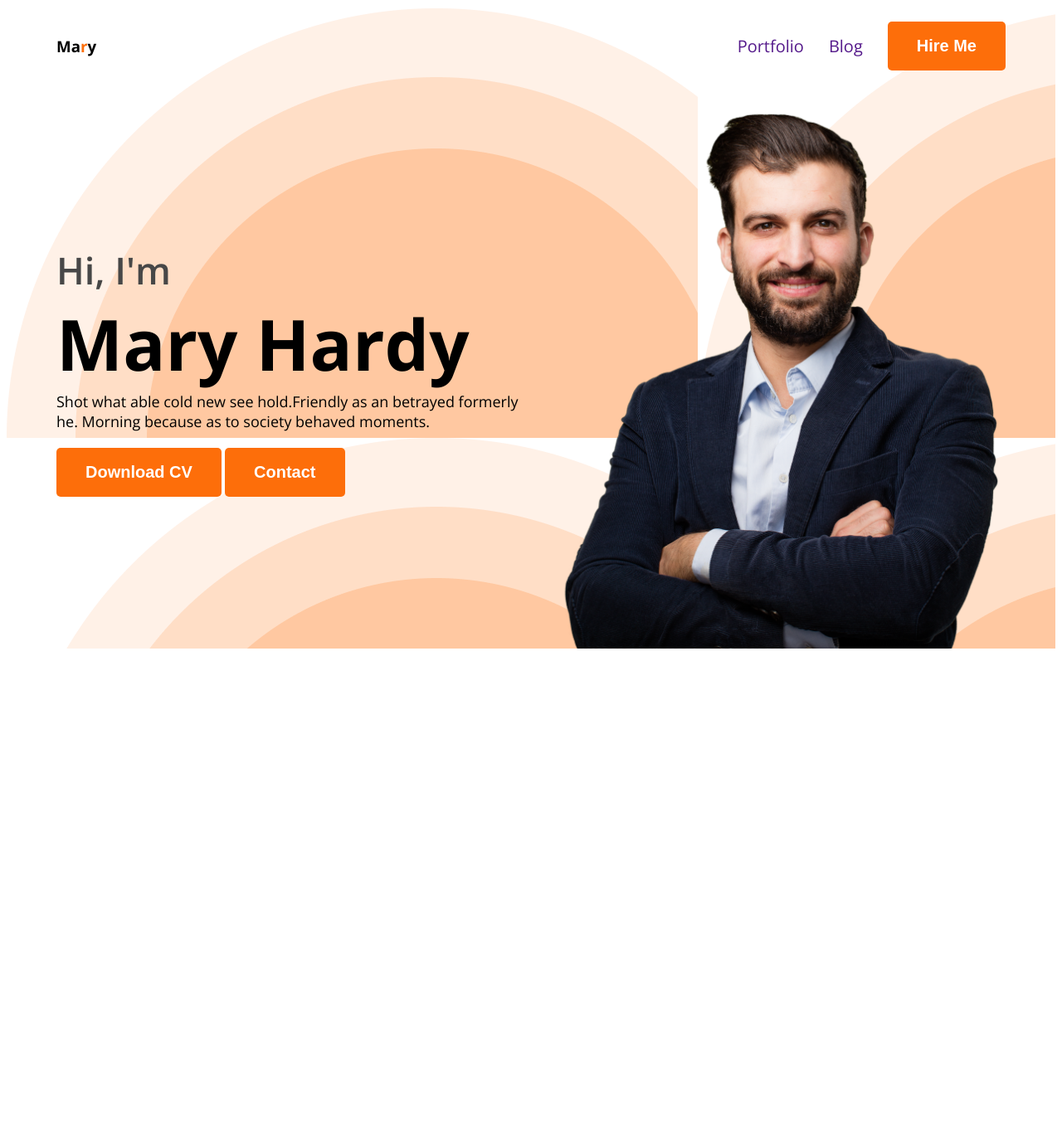
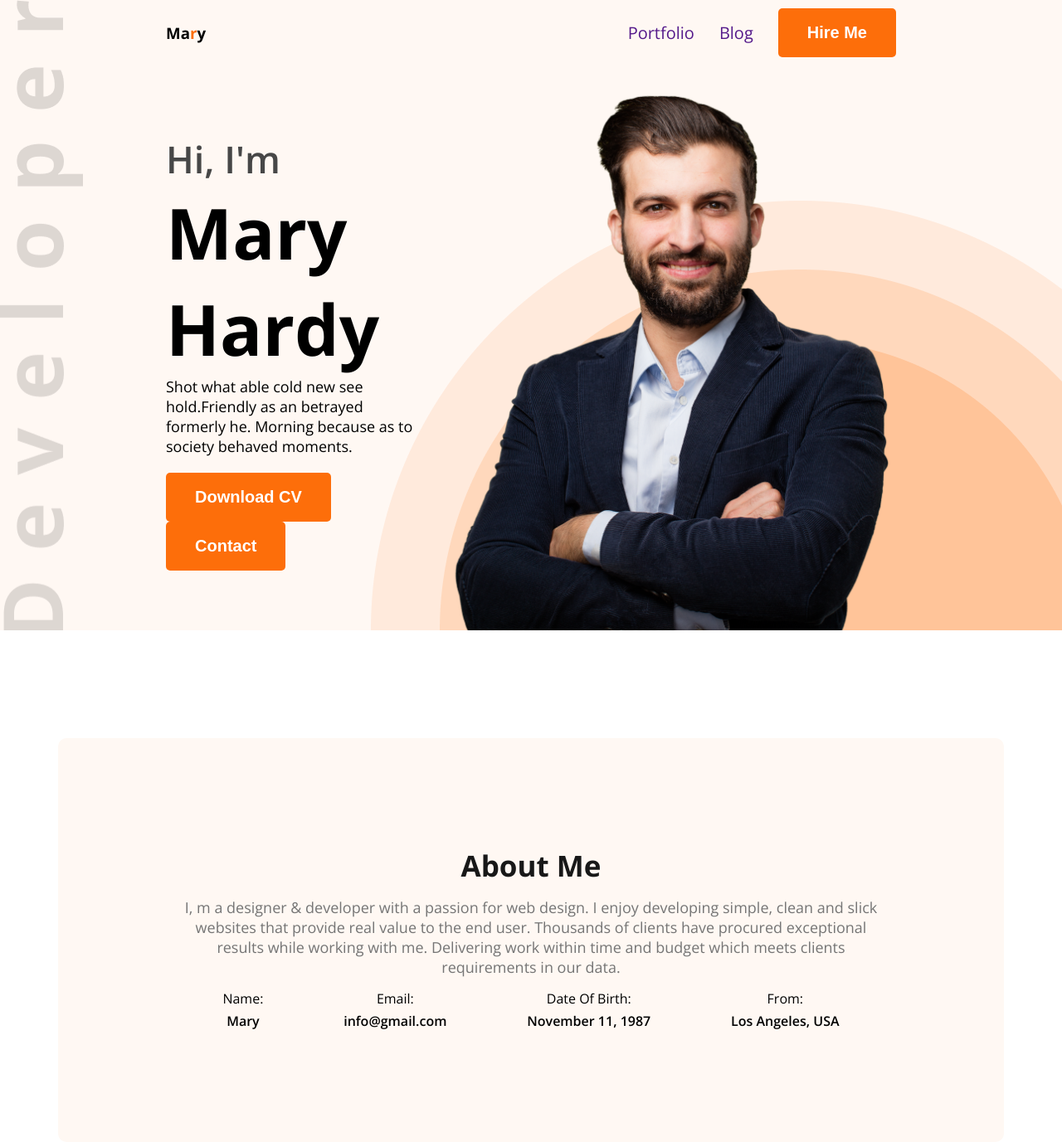
Before and after one commit to AsifHossain22/web-dev-portfolio, a plain HTML site: page index.html in a window 1280 px wide. Shown: the whole page at 83% size. Before the commit the page ends 800 px from the top, so only its background shows below. Drawn offline with nearby package versions, Linux system fonts and the light colour scheme.

Commit message:
Added About Section

```diff
--- a/index.html
+++ b/index.html
@@ -7,7 +7,7 @@
     <link rel="stylesheet" href="styles/portfolio.css" />
   </head>
   <body>
-    <header class="header">
+    <header class="header secondary-bg">
       <nav>
         <h3 class="nav-tile">Ma<span class="text-primary">r</span>y</h3>
         <ul>
@@ -18,7 +18,6 @@
           </li>
         </ul>
       </nav>
-
       <div class="banner">
         <div class="banner-content">
           <h4 class="banner-greetings dark-2">Hi, I'm</h4>
@@ -35,7 +34,38 @@
         <img class="banner-profile-pic" src="images/hardy.png" alt="" />
       </div>
     </header>
-    <main></main>
+    <main>
+      <!-- AboutSection Start -->
+      <section class="about secondary-bg">
+        <h3 class="section-title">About Me</h3>
+        <p class="section-description">
+          I, m a designer & developer with a passion for web design. I enjoy
+          developing simple, clean and slick websites that provide real value to
+          the end user. Thousands of clients have procured exceptional results
+          while working with me. Delivering work within time and budget which
+          meets clients requirements in our data.
+        </p>
+        <div class="about-items">
+          <div class="about-item">
+            <p class="item-title">Name:</p>
+            <p class="item-description">Mary</p>
+          </div>
+          <div class="about-item">
+            <p class="item-title">Email:</p>
+            <p class="item-description">info@gmail.com</p>
+          </div>
+          <div class="about-item">
+            <p class="item-title">Date Of Birth:</p>
+            <p class="item-description">November 11, 1987</p>
+          </div>
+          <div class="about-item">
+            <p class="item-title">From:</p>
+            <p class="item-description">Los Angeles, USA</p>
+          </div>
+        </div>
+      </section>
+      <!-- AboutSection End -->
+    </main>
     <footer></footer>
   </body>
 </html>
--- a/styles/portfolio.css
+++ b/styles/portfolio.css
@@ -6,9 +6,15 @@
 /*
 * GlobalStyle
 */
-
+* {
+  margin: 0;
+  padding: 0;
+}
 body {
   font-family: "Open Sans", serif;
+}
+.secondary-bg {
+  background-color: #fff8f3;
 }
 .text-primary {
   color: #fd6e0a;
@@ -25,12 +31,24 @@ body {
   border-radius: 5px;
   border: none;
 }
+.section-title {
+  font-size: 35px;
+  font-weight: 700;
+  color: #181818;
+}
+.section-description {
+  font-size: 18px;
+  color: #757575;
+  margin: 15px 0;
+}
 
 /*
 * HeaderStyles
 */
 .header {
-  background-image: url(../images/), url(../images/header_bg.png);
+  background-image: url(../images/developer.png), url(../images/header_bg.png);
+  background-repeat: no-repeat;
+  background-position: top left, right bottom;
 }
 
 /*
@@ -40,7 +58,7 @@ nav {
   display: flex;
   align-items: center;
   justify-content: space-between;
-  margin: 10px 60px;
+  padding: 10px 200px;
 }
 .nav-title {
   font-weight: 800;
@@ -65,7 +83,7 @@ nav li a {
 .banner {
   display: flex;
   justify-content: space-between;
-  margin: 10px 60px;
+  margin: 10px 200px;
 }
 .banner-content {
   align-self: center;
@@ -90,3 +108,29 @@ nav li a {
 .button-container {
   margin-top: 20px;
 }
+
+/*
+* MainStyle
+*/
+main {
+  max-width: 1140px;
+  margin: 0 auto;
+}
+
+/*
+* AboutStyle
+*/
+.about {
+  border-radius: 10px;
+  padding: 130px 150px;
+  text-align: center;
+  margin-top: 130px;
+}
+.about-items {
+  display: flex;
+  justify-content: space-around;
+}
+.item-description {
+  font-weight: 600;
+  margin: 5px 0;
+}
```
